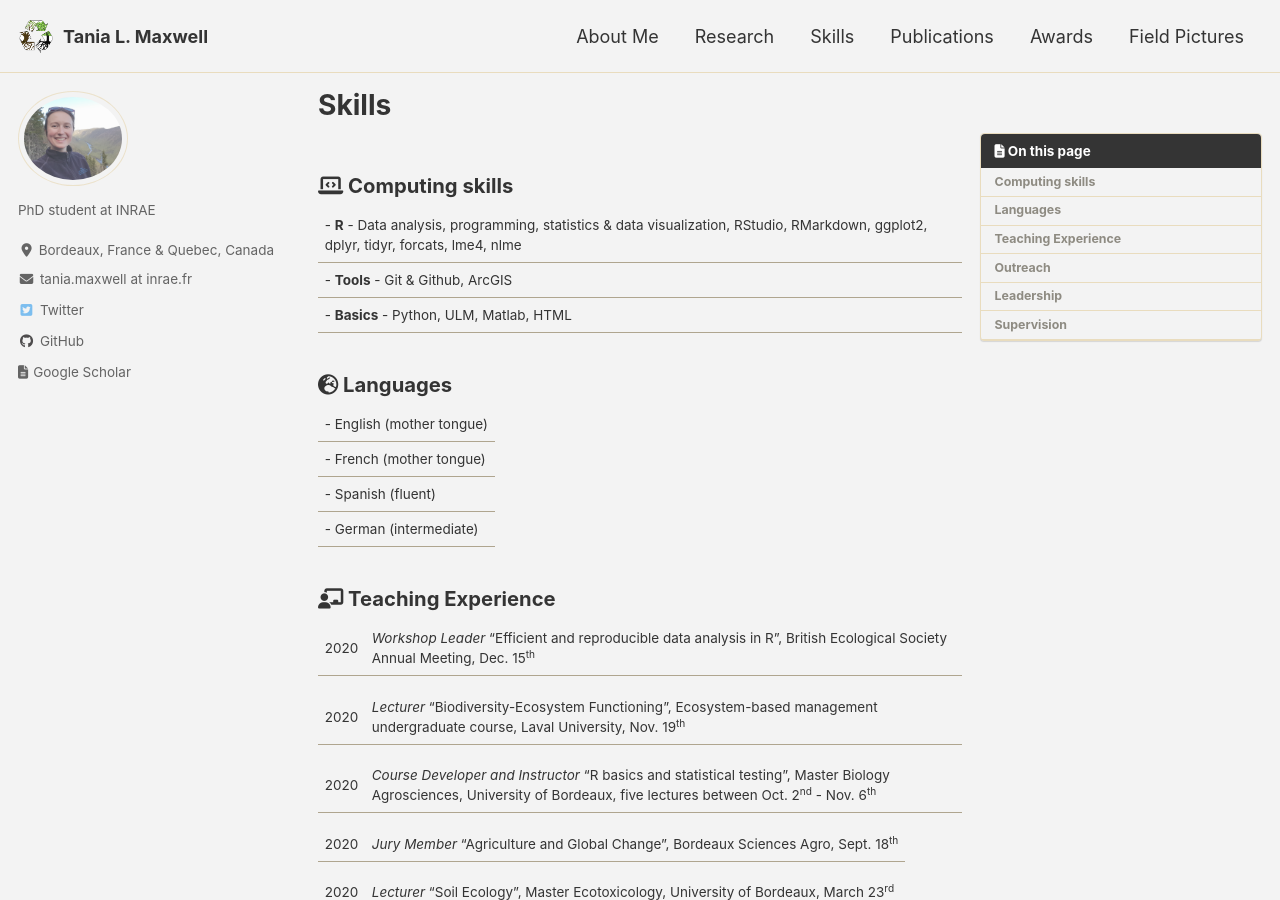
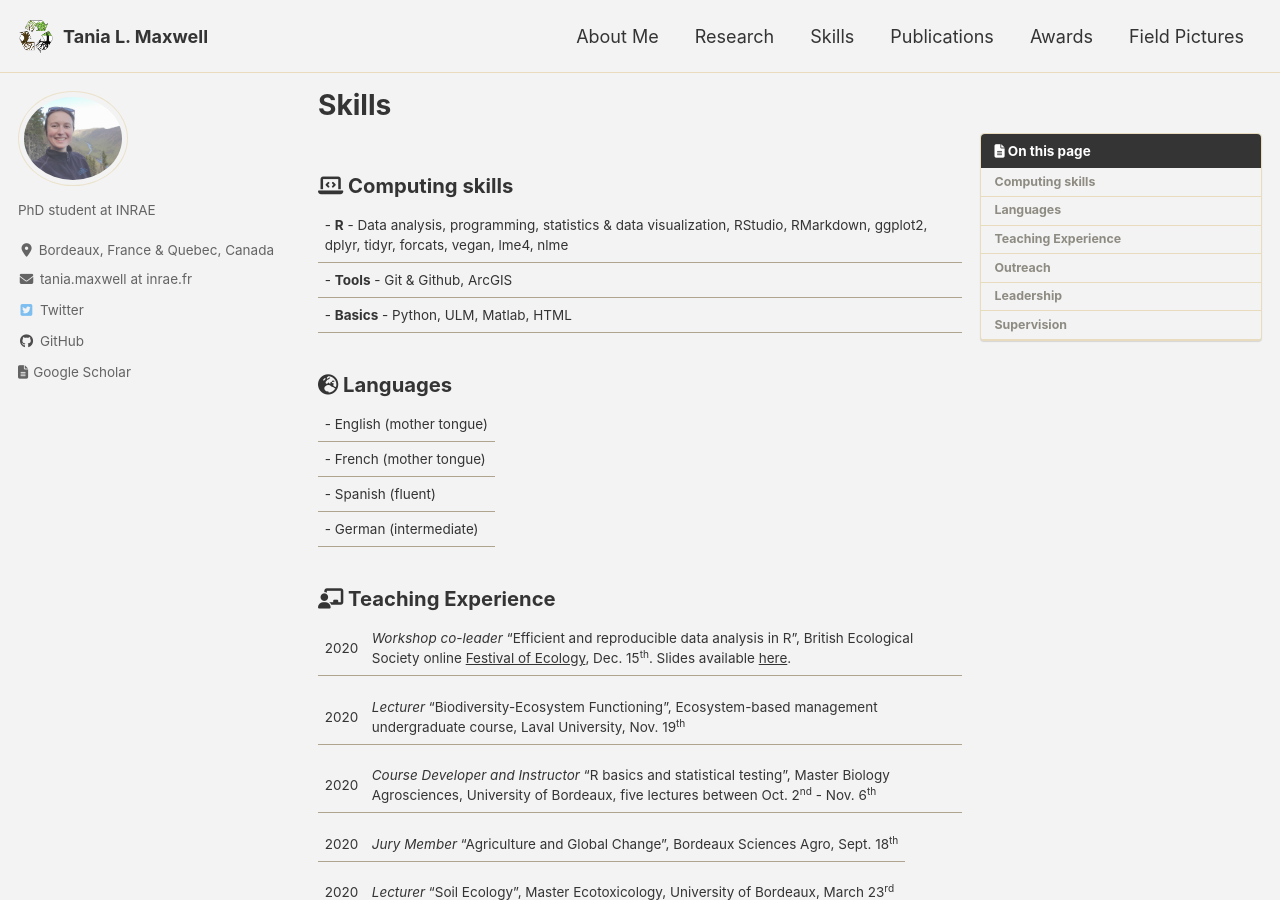
Before and after one commit to Tania-Maxwell/Tania-Maxwell.github.io, a Jekyll site: the page built from _pages/skills.md, in a window 1280 px wide and 900 px high. Built offline with Jekyll 4.4.1, drawn with Linux system fonts in a browser that asks for light colours; cached includes are drawn as plain includes; nearby versions of some CDN libraries.

Commit message:
workshop slides

```diff
--- a/_pages/skills.md
+++ b/_pages/skills.md
@@ -7,7 +7,7 @@ toc: true
 
 ### <i class="fas fa-laptop-code"></i> Computing skills
 
-|- **R** -  Data analysis, programming, statistics & data visualization, RStudio, RMarkdown, ggplot2, dplyr, tidyr, forcats, lme4, nlme
+|- **R** -  Data analysis, programming, statistics & data visualization, RStudio, RMarkdown, ggplot2, dplyr, tidyr, forcats, vegan, lme4, nlme
 |- **Tools** - Git & Github, ArcGIS
 |- **Basics** - Python, ULM, Matlab, HTML
 
@@ -20,7 +20,7 @@ toc: true
 
 ### <i class="fas fa-chalkboard-teacher"></i> Teaching Experience
 
-2020 | _Workshop Leader_ "Efficient and reproducible data analysis in R", British Ecological Society Annual Meeting, Dec. 15<sup>th</sup>
+2020 | _Workshop co-leader_ "Efficient and reproducible data analysis in R", British Ecological Society online [Festival of Ecology](https://www.britishecologicalsociety.org/events/festival-of-ecology/workshops/), Dec. 15<sup>th</sup>. Slides available [here](https://github.com/Tania-Maxwell/BES2020_workshop_R).
 
 2020 | _Lecturer_ "Biodiversity-Ecosystem Functioning", Ecosystem-based management undergraduate course, Laval University, Nov. 19<sup>th</sup>
 
```
Also changed, not shown: _pages/awards.md (+1 -1 lines).
